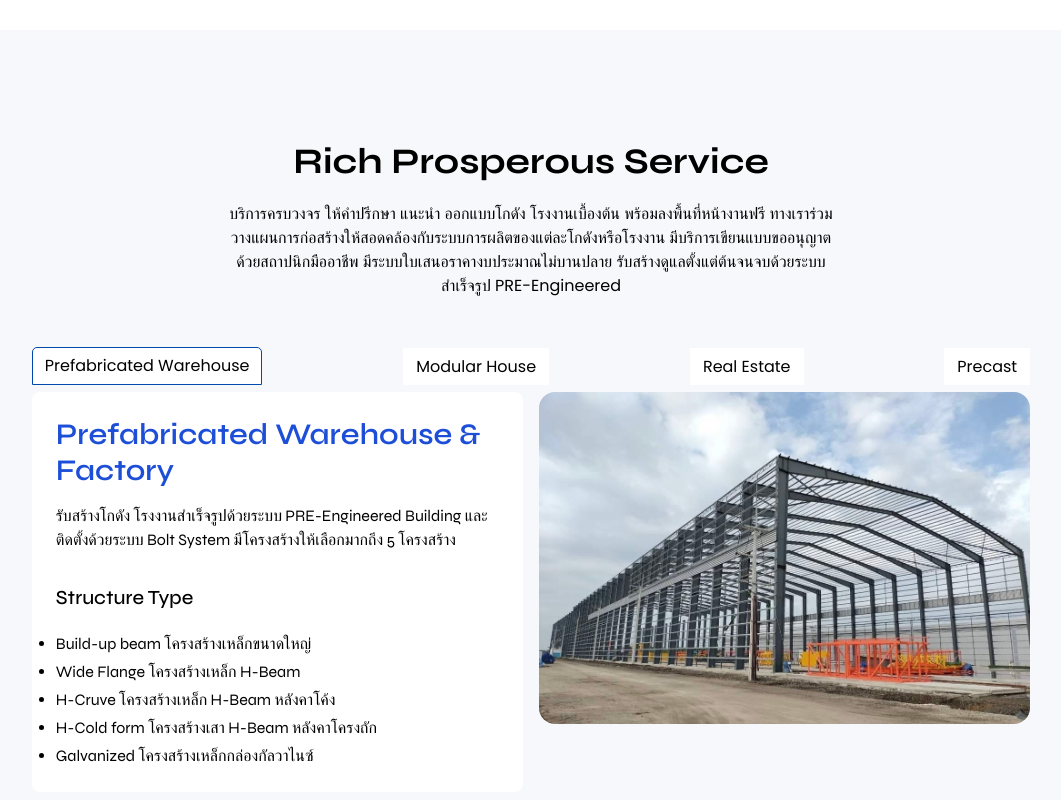
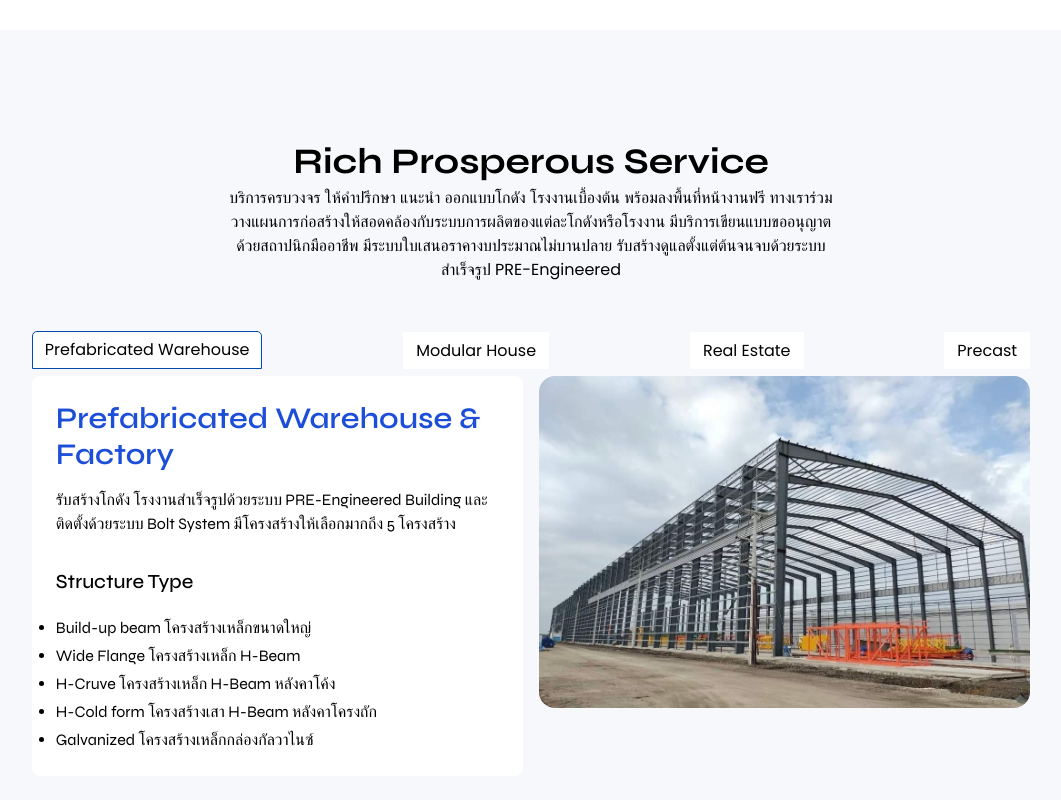
Before and after one commit to tonandton/rich-prosperous, a React (Vite) app: page / in a window 1280 px wide. Shown: the part 770-1570 px from the top of the page, without its empty margins (109-1170 px from the left). Built offline with nearby package versions, Linux system fonts and the light colour scheme.

Commit message:
update layout

```diff
--- a/src/App.css
+++ b/src/App.css
@@ -1,6 +1,6 @@
-@import url('https://fonts.googleapis.com/css2?family=Poppins:ital,wght@0,100;0,200;0,300;0,400;0,500;0,600;0,700;0,800;0,900;1,100;1,200;1,300;1,400;1,500;1,600;1,700;1,800;1,900&display=swap');
+@import url("https://fonts.googleapis.com/css2?family=Poppins:ital,wght@0,100;0,200;0,300;0,400;0,500;0,600;0,700;0,800;0,900;1,100;1,200;1,300;1,400;1,500;1,600;1,700;1,800;1,900&display=swap");
 
-@import url('https://fonts.googleapis.com/css2?family=Syne:wght@400..800&display=swap');
+@import url("https://fonts.googleapis.com/css2?family=Syne:wght@400..800&display=swap");
 
 body {
   scroll-behavior: smooth;
@@ -25,7 +25,8 @@ body {
   display: inline-block;
   position: relative;
   list-style: none;
-       padding: 14px 24px;
+  /* padding: 14px 24px; */
+  padding: 5px 24px;
   cursor: pointer;
 }
 
--- a/src/components/Service.jsx
+++ b/src/components/Service.jsx
@@ -17,7 +17,7 @@ const Service = () => {
           initial="hidden"
           whileInView={"show"}
           viewport={{ once: false, amount: 0.7 }}
-          className="text-center space-y-5"
+          className="text-center space-y-1"
         >
           <h2 className="text-4xl font-bold font-secondary text-black">
             Rich Prosperous Service
```
Lines whose indentation alone changed are shown as unchanged.
